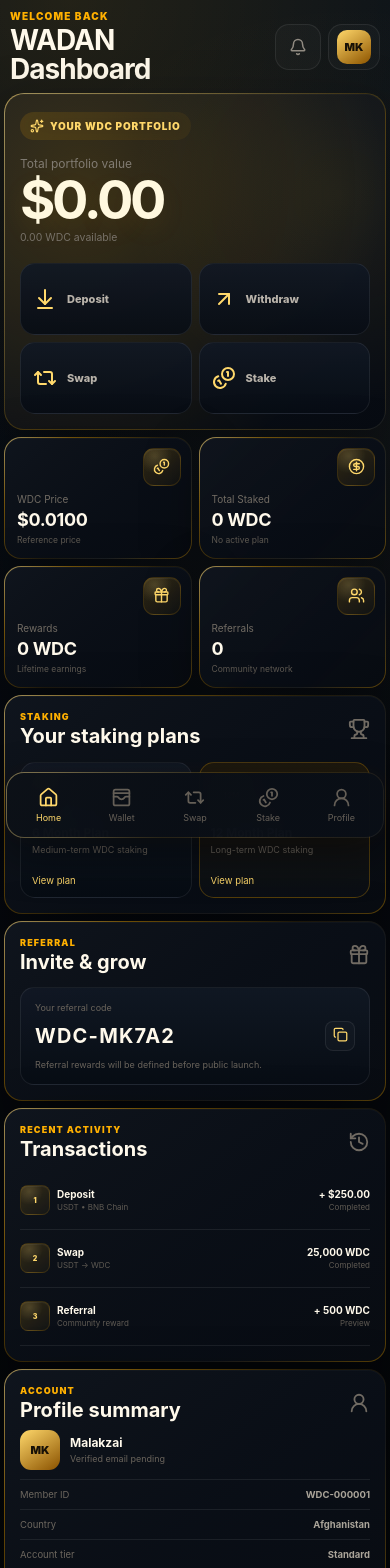
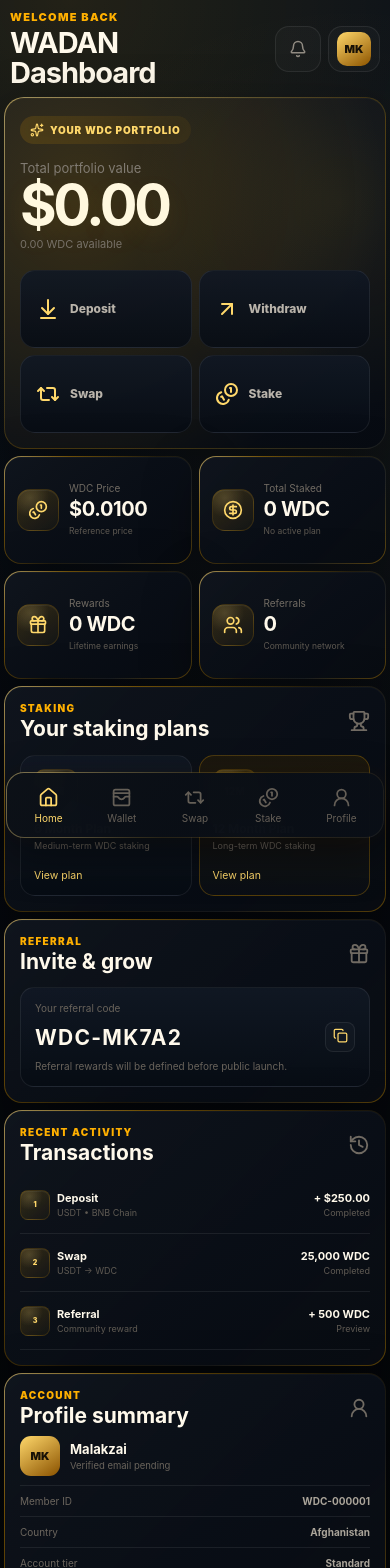
Before and after one commit to mkmalakzai/WadanApp, a Next.js app: page /dashboard in a window 390 px wide. Shown: the top 1568 px of the page. Built offline with nearby package versions, Linux system fonts and the light colour scheme.

Commit message:
Enlarge mobile typography and fill dashboard cards

```diff
--- a/app/globals.css
+++ b/app/globals.css
@@ -1256,3 +1256,149 @@ linear-gradient(135deg,rgba(255,238,174,.34),rgba(255,176,0,.10),rgba(255,255,25
     padding:11px;
   }
 }
+
+
+/* MOBILE NATIVE V7 — larger type + no hollow cards */
+@media (max-width:760px){
+  .dash-topbar p{font-size:11px}
+  .dash-topbar h1{font-size:31px}
+
+  .dash-hero p{font-size:13px}
+  .dash-hero h2{font-size:60px}
+  .dash-hero>div>span{font-size:11px}
+
+  .dash-hero-actions button{
+    height:78px;
+    padding:0 15px;
+  }
+  .dash-hero-actions span{
+    font-size:12px;
+  }
+
+  /* Fill metric cards: icon left, all text stacked beside it */
+  .dash-metric{
+    min-height:112px;
+    padding:14px;
+    display:grid;
+    grid-template-columns:46px minmax(0,1fr);
+    align-items:center;
+    column-gap:12px;
+    row-gap:0;
+  }
+
+  .dash-metric>span{
+    position:static;
+    width:46px;
+    height:46px;
+    border-radius:13px;
+    grid-column:1;
+    grid-row:1;
+  }
+
+  .dash-metric>span svg{
+    width:22px;
+    height:22px;
+  }
+
+  .dash-metric>div{
+    min-height:0;
+    width:auto;
+    padding:0;
+    grid-column:2;
+    grid-row:1;
+    display:block;
+  }
+
+  .dash-metric small{
+    font-size:11px;
+    line-height:1.2;
+  }
+
+  .dash-metric strong{
+    margin-top:5px;
+    font-size:22px;
+    line-height:1.05;
+  }
+
+  .dash-metric em{
+    margin-top:6px;
+    font-size:9.5px;
+    line-height:1.3;
+  }
+
+  .dash-panel-head p{font-size:10px}
+  .dash-panel-head h3{font-size:23px}
+
+  .staking-card{
+    min-height:132px;
+    padding:13px;
+  }
+
+  .staking-badge{
+    width:44px;
+    height:44px;
+    font-size:10px;
+  }
+
+  .staking-card strong{
+    font-size:13px;
+  }
+
+  .staking-card span{
+    font-size:10px;
+  }
+
+  .staking-card button{
+    font-size:10.5px;
+  }
+
+  .referral-box>span,
+  .referral-box>small{
+    font-size:10px;
+  }
+
+  .referral-box strong{
+    font-size:21px;
+  }
+
+  .dash-activity strong{font-size:11px}
+  .dash-activity small{font-size:9px}
+
+  .profile-summary strong{font-size:13px}
+  .profile-summary span{font-size:9.5px}
+  .profile-lines>div{font-size:10px}
+
+  .dash-mobile-nav a{
+    font-size:10px;
+  }
+}
+
+@media (max-width:430px){
+  .dash-topbar h1{font-size:29px}
+  .dash-hero h2{font-size:56px}
+
+  .dash-metric{
+    min-height:108px;
+    padding:12px;
+    grid-template-columns:42px minmax(0,1fr);
+    column-gap:10px;
+  }
+
+  .dash-metric>span{
+    width:42px;
+    height:42px;
+  }
+
+  .dash-metric>span svg{
+    width:20px;
+    height:20px;
+  }
+
+  .dash-metric small{font-size:10px}
+  .dash-metric strong{font-size:20px}
+  .dash-metric em{font-size:8.5px}
+
+  .dash-panel-head h3{font-size:21px}
+  .staking-card strong{font-size:12px}
+  .staking-card span{font-size:9px}
+}
```
